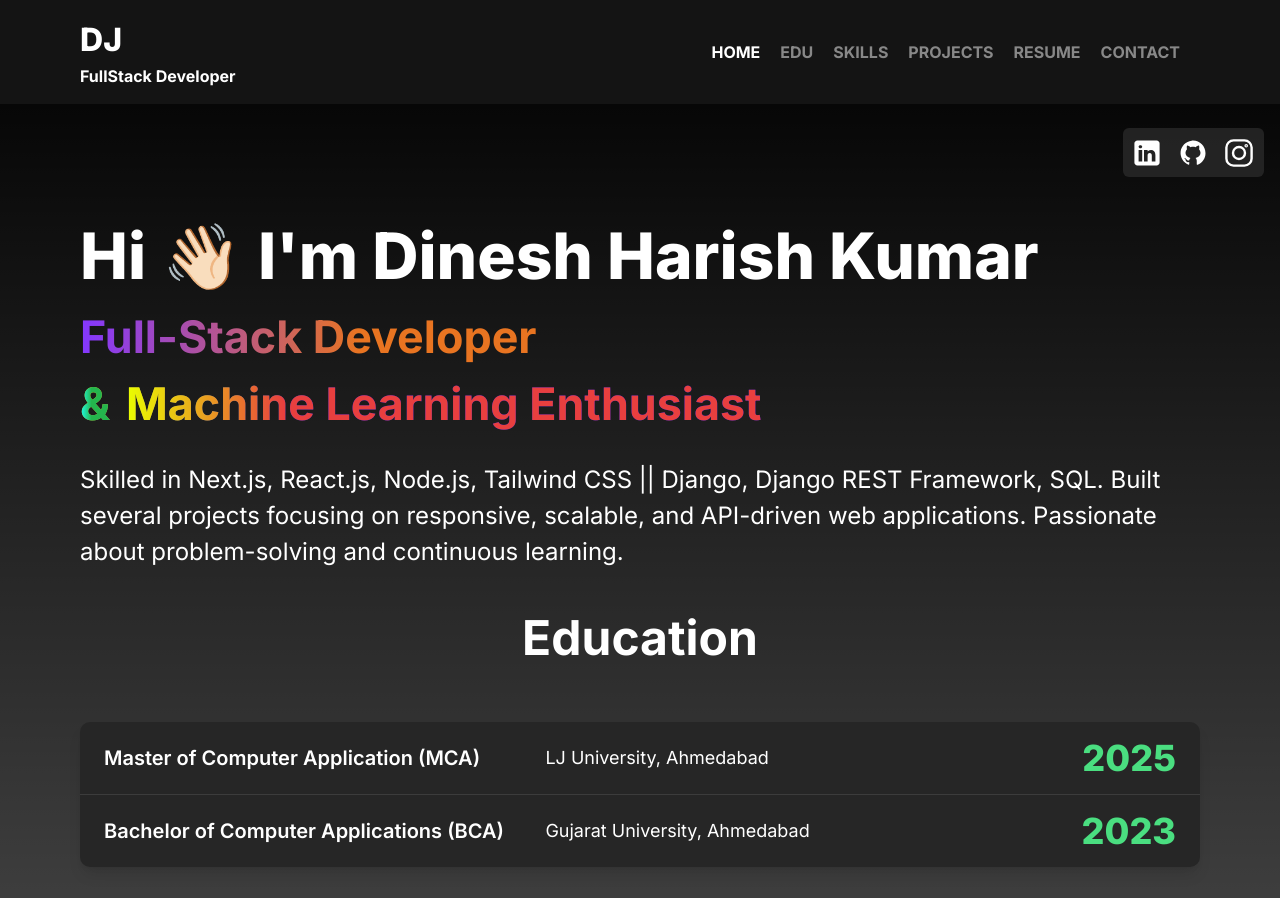
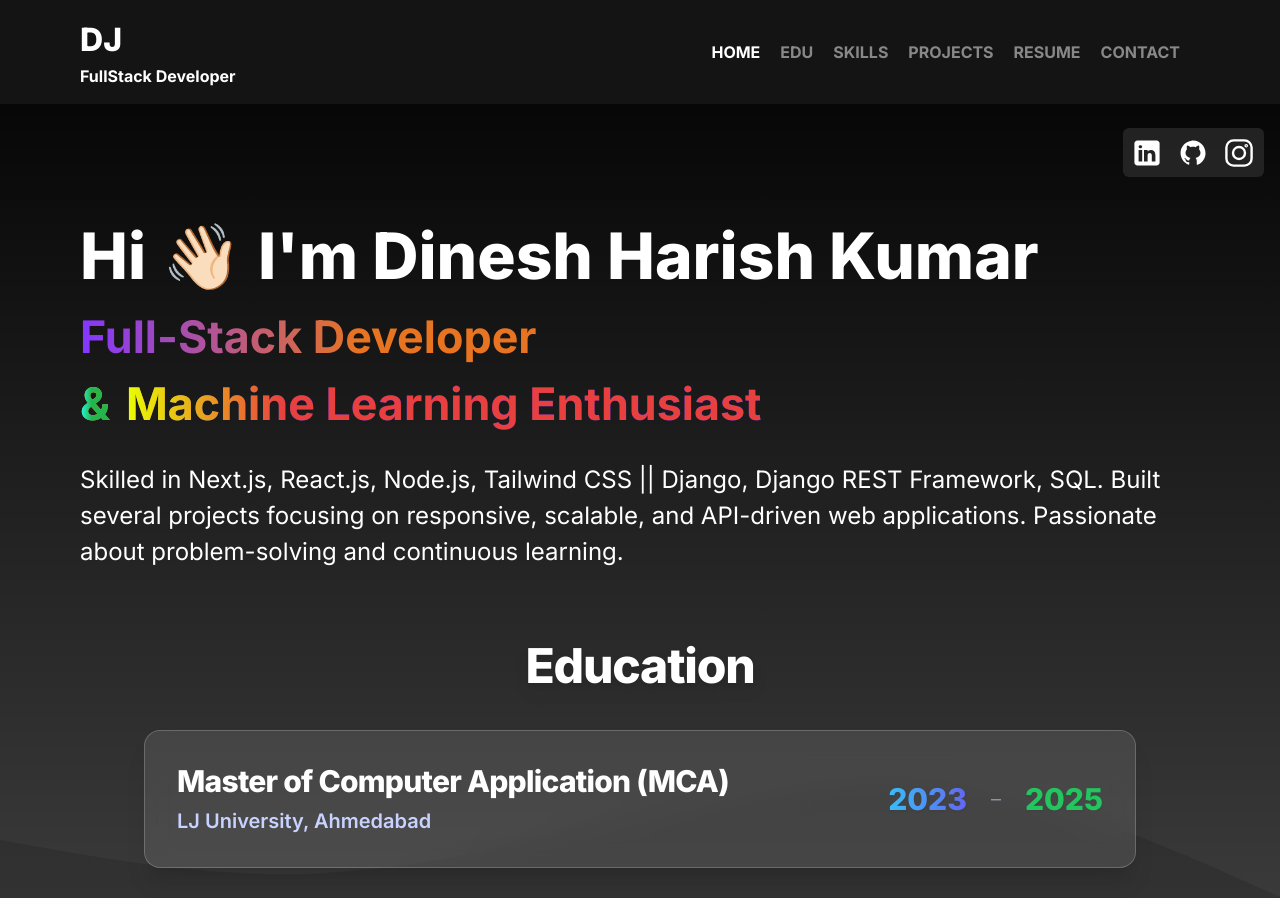
Before and after one commit to jdmkd/my-portfolio, a Next.js app: page / in a window 1280 px wide. Shown: the top 898 px of the page. Built offline with nearby package versions, Linux system fonts and the light colour scheme.

Commit message:
refactor: update Education section layout and table styles

```diff
--- a/src/components/Education/Education.jsx
+++ b/src/components/Education/Education.jsx
@@ -3,15 +3,26 @@ import Table from './Table.jsx'
 
 const Education = () => {
   return (
-    <section className='relative my-[2rem]'>
-        <div className="text-center " id="education">
-            <h3 className='text-[2rem] md:text-[3rem] mb-[3rem] font-bold'>Education</h3>
-
-            <Table />
+    <section className="relative flex justify-center items-center py-4 px-1 bg-transparent" id="education">
+      {/* Decorative SVG background */}
+      <div className="absolute inset-0 pointer-events-none select-none opacity-30 z-0">
+        <svg width="100%" height="100%" viewBox="0 0 1440 320" fill="white" xmlns="http://www.w3.org/2000/svg">
+          <path fill="#222" fillOpacity="1" d="M0,160L60,170.7C120,181,240,203,360,197.3C480,192,600,160,720,133.3C840,107,960,85,1080,101.3C1200,117,1320,171,1380,197.3L1440,224L1440,320L1380,320C1320,320,1200,320,1080,320C960,320,840,320,720,320C600,320,480,320,360,320C240,320,120,320,60,320L0,320Z" />
+        </svg>
+      </div>
+      <div className="relative z-10 w-full max-w-5xl mx-auto">
+        <div className="py-6 px-4 flex flex-col items-center">
+          <div className="flex flex-col items-center mb-8">
+            <h3 className="text-3xl sm:text-4xl md:text-5xl font-extrabold mb-2 tracking-tight text-white drop-shadow-lg">Education</h3>
+            {/* <p className="text-base sm:text-lg text-gray-200 mb-2 font-medium">
+              My academic journey, focused on computer science and technology, has equipped me with a strong foundation in web development, problem-solving, and innovation.
+            </p> */}
+          </div>
+          <Table />
         </div>
+      </div>
     </section>
   )
 }
 
-
 export default Education
--- a/src/components/Education/Table.jsx
+++ b/src/components/Education/Table.jsx
@@ -1,65 +1,62 @@
+import { CalendarDays } from 'lucide-react';
+
 const EducationData = [
   {
-    // logo: "/images/brand/brand-01.svg",
     university: "LJ University, Ahmedabad",
-    degree:"Master of Computer Application (MCA)",
+    degree: "Master of Computer Application (MCA)",
     admission_year: 2023,
     passout_year: 2025,
-    sgpa: 7.5,
-    cgpa: 7.8,
+    location: "Ahmedabad, India",
   },
   {
-    // logo: "/images/brand/brand-02.svg",
     university: "Gujarat University, Ahmedabad",
-    degree:"Bachelor of Computer Applications (BCA)",
-    admission_year: 2023,
+    degree: "Bachelor of Computer Applications (BCA)",
+    admission_year: 2020,
     passout_year: 2023,
-    sgpa: 7.5,
-    cgpa: 7.8,
+    location: "Ahmedabad, India",
   },
-
-
 ];
 
 const Table = () => {
   return (
-    <div className="rounded-[10px] mx-4 sm:mx-8 lg:mx-20 shadow-lg bg-neutral-800 text-white">
-      <div className="flex flex-col">
+    <div className="w-full mx-auto flex flex-col gap-8">
       {EducationData.map((item, key) => (
         <div
           key={key}
-            className={`flex flex-col sm:flex-row sm:justify-between gap-y-3 sm:gap-y-0 items-start sm:items-center py-4 px-4 sm:px-6 hover:bg-white/5 transition-all duration-300 ${
-              key === EducationData.length - 1
-                ? ""
-                : "border-b border-white/10"
-            }`}
+          className="w-full bg-white/10 backdrop-blur-md border border-white/20 rounded-2xl shadow-xl px-4 sm:px-8 py-8 flex flex-col sm:flex-row sm:justify-between sm:items-center gap-6 transition-all duration-300 hover:scale-[1.02] hover:shadow-2xl"
         >
-            {/* Degree */}
-            <div className="relative flex w-full sm:w-[70%] justify-start">
-              <p className="text-[1rem] md:text-xl font-semibold">{item.degree}</p>
-              {/* <p className="text-xs sm:hidden text-white/70 mt-1">Degree</p> */}
+          {/* Left: Degree & University Info */}
+          <div className="flex-1 text-center sm:text-left">
+            <h4 className="text-2xl sm:text-3xl font-extrabold text-white tracking-tight mb-2">
+              {item.degree}
+            </h4>
+            <p className="text-lg sm:text-xl font-semibold text-indigo-200">{item.university}</p>
+            {/* <p className="text-sm text-gray-400 mt-1">{item.location}</p> */}
           </div>
 
-            {/* University */}
-            <div className="flex w-full gap-[1rem] items-center justify-between">
-              <p className="text-md sm:text-lg">{item.university} </p>
-              <span className="sm:hidden">|</span>
-              <p className="text-xl sm:text-4xl font-extrabold sm:text-end text-green-400">
-                {item.passout_year}
-              </p>
-              {/* <p className="text-xs sm:hidden text-white/70 mt-1">University</p> */}
+          <div className="flex flex-row justify-center sm:justify-end gap-6 w-full sm:w-auto mt-4 sm:mt-0">
+  {/* Admission Year */}
+  <div className="flex items-center sm:items-end">
+    <span className="text-2xl sm:text-3xl font-extrabold text-transparent bg-clip-text bg-gradient-to-r from-sky-400 to-indigo-500 drop-shadow-sm">
+      {item.admission_year}
+    </span>
   </div>
 
+  {/* Divider */}
+  <div className="flex items-center text-gray-400 text-xl font-light">–</div>
+
   {/* Passout Year */}
-            {/* <div className="w-full sm:w-1/3 sm:text-end"> */}
-              {/* <p className="text-xs sm:hidden text-white/70 mt-1">Passout Year</p> */}
-            {/* </div> */}
+  <div className="flex items-center sm:items-end">
+    <span className="text-2xl sm:text-3xl font-extrabold text-transparent bg-clip-text bg-gradient-to-r bg-green-500 drop-shadow-sm">
+      {item.passout_year}
+    </span>
+  </div>
+</div>
+
         </div>
       ))}
-      </div>
     </div>
   );
 };
 
-
 export default Table;
```
Lines whose indentation alone changed are shown as unchanged.
